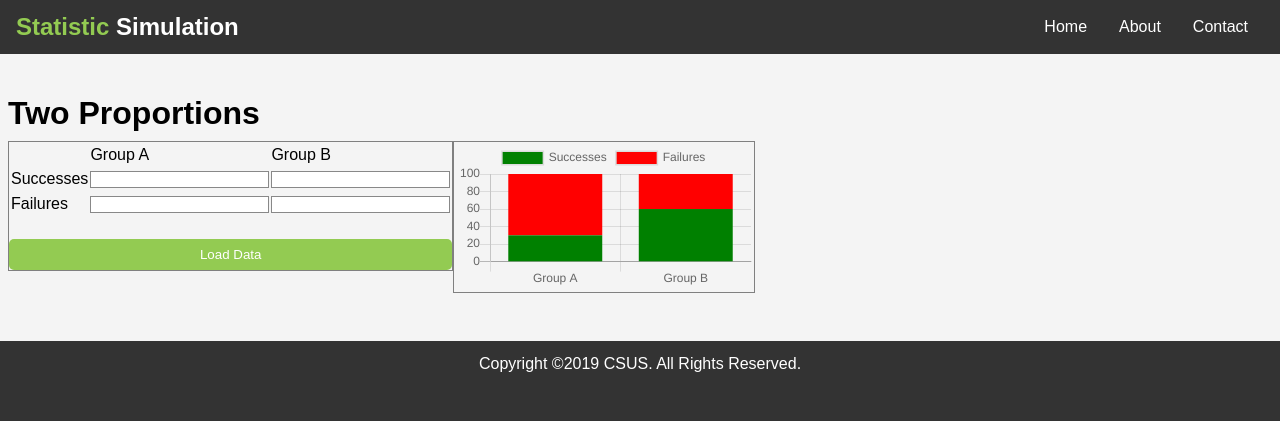
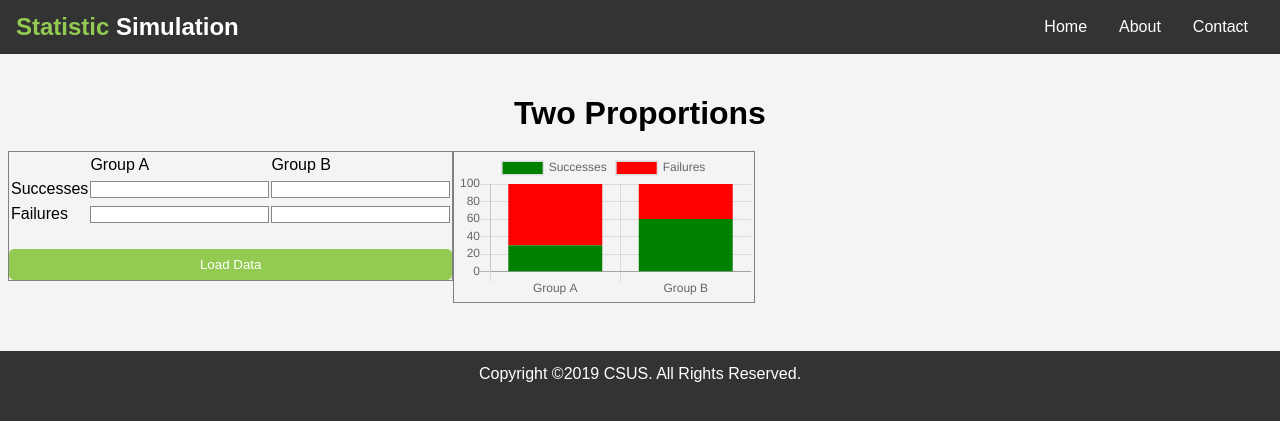
Before and after one commit to csus190teamtbd/SeniorProject, a Jekyll site: the page built from src/twoProportions/index.html, in a window 1280 px wide. Shown: the top 421 px of the page. Built offline with Jekyll 4.4.1, drawn with Linux system fonts in a browser that asks for light colours.

Commit message:
fix mainContent/main-content id

```diff
--- a/src/css/base.scss
+++ b/src/css/base.scss
@@ -243,7 +243,7 @@ textarea[readonly] {
   opacity: 10;
 }
 
-#mainContent {
+#main-content {
   h1 {
     padding-bottom: 10px;
     text-align: center;
```
